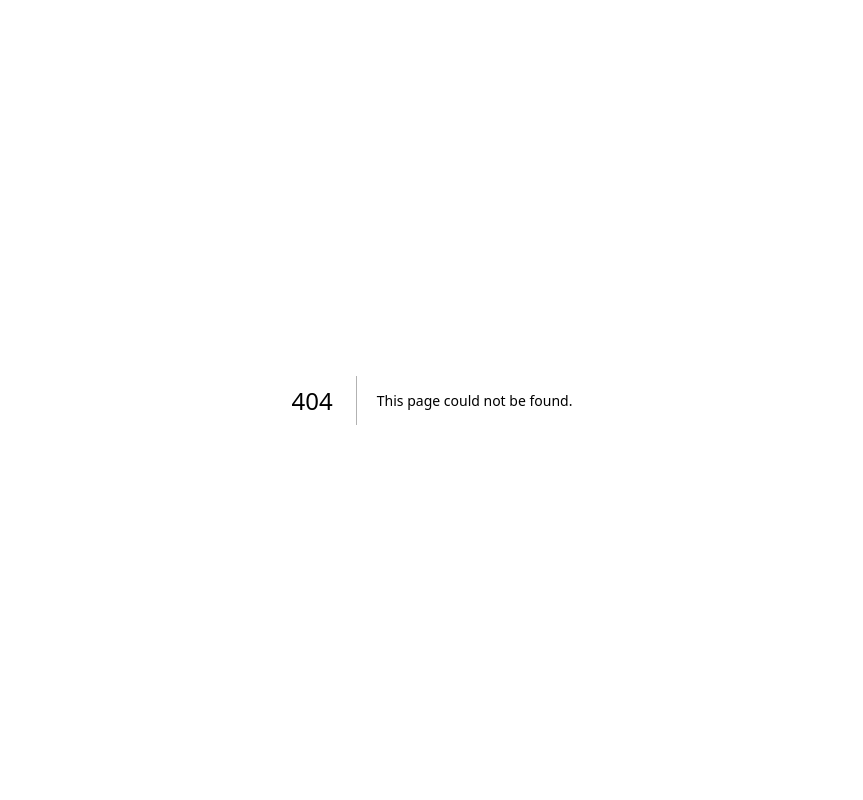
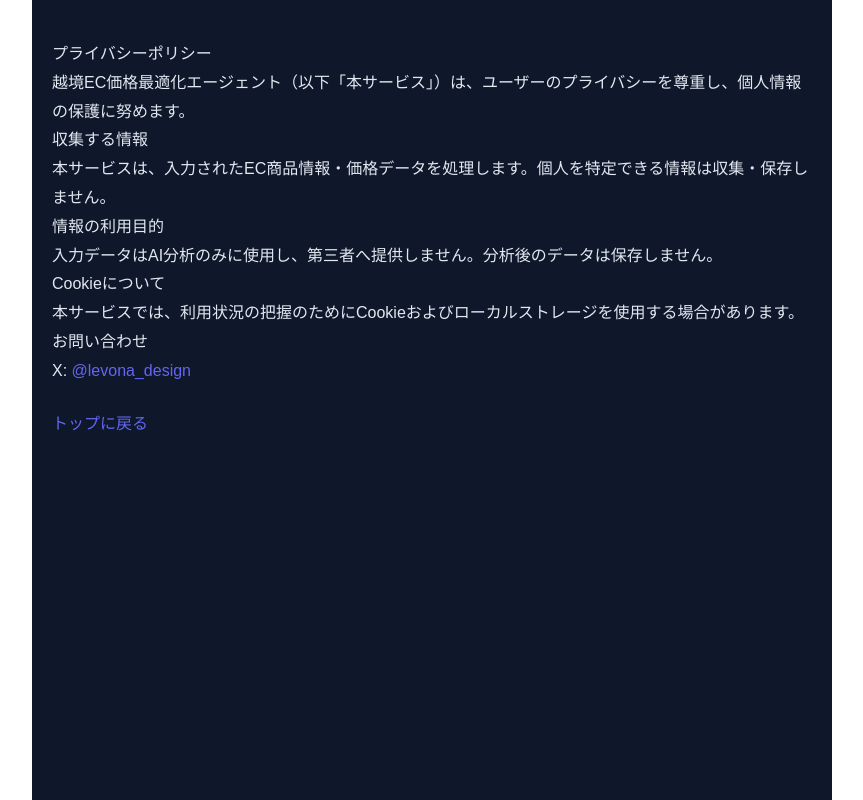
Before and after one commit to pokkori/cross-border-price-optimizer, a Next.js app: page /privacy in a window 1280 px wide. Before the commit this address had no page. Shown: the whole page, without its empty margins (208-1071 px from the left). Built offline with nearby package versions, Linux system fonts and the light colour scheme.

Commit message:
feat: プライバシーポリシーページ追加・sitemap拡充

```diff
--- /dev/null
+++ b/app/privacy/page.tsx
@@ -0,0 +1,17 @@
+export default function Privacy() {
+  return (
+    <div style={{ maxWidth: 800, margin: '0 auto', padding: '40px 20px', fontFamily: 'sans-serif', lineHeight: 1.8, color: '#e2e8f0', background: '#0f172a', minHeight: '100vh' }}>
+      <h1>プライバシーポリシー</h1>
+      <p>越境EC価格最適化エージェント（以下「本サービス」）は、ユーザーのプライバシーを尊重し、個人情報の保護に努めます。</p>
+      <h2>収集する情報</h2>
+      <p>本サービスは、入力されたEC商品情報・価格データを処理します。個人を特定できる情報は収集・保存しません。</p>
+      <h2>情報の利用目的</h2>
+      <p>入力データはAI分析のみに使用し、第三者へ提供しません。分析後のデータは保存しません。</p>
+      <h2>Cookieについて</h2>
+      <p>本サービスでは、利用状況の把握のためにCookieおよびローカルストレージを使用する場合があります。</p>
+      <h2>お問い合わせ</h2>
+      <p>X: <a href="https://twitter.com/levona_design" style={{ color: '#6366f1' }}>@levona_design</a></p>
+      <p style={{ marginTop: '24px' }}><a href="/" style={{ color: '#6366f1' }}>トップに戻る</a></p>
+    </div>
+  );
+}
--- a/app/sitemap.ts
+++ b/app/sitemap.ts
@@ -14,5 +14,17 @@ export default function sitemap(): MetadataRoute.Sitemap {
       changeFrequency: 'weekly',
       priority: 0.8,
     },
+    {
+      url: 'https://ekkyo-ec-agent.vercel.app/privacy',
+      lastModified: new Date(),
+      changeFrequency: 'yearly',
+      priority: 0.3,
+    },
+    {
+      url: 'https://ekkyo-ec-agent.vercel.app/legal',
+      lastModified: new Date(),
+      changeFrequency: 'yearly',
+      priority: 0.3,
+    },
   ];
 }
```
